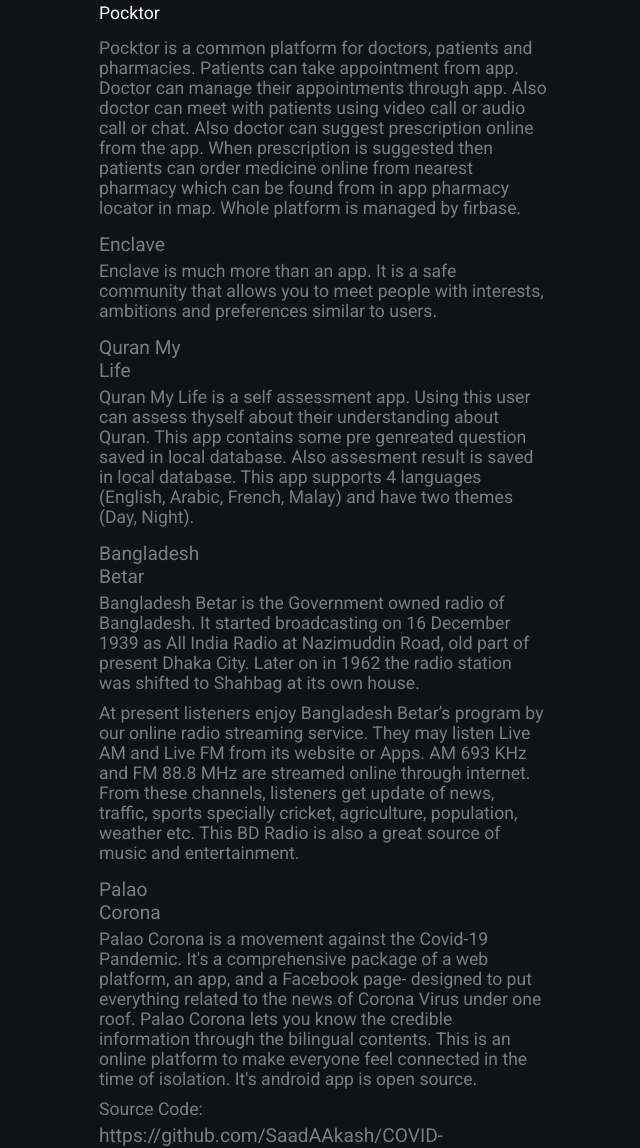
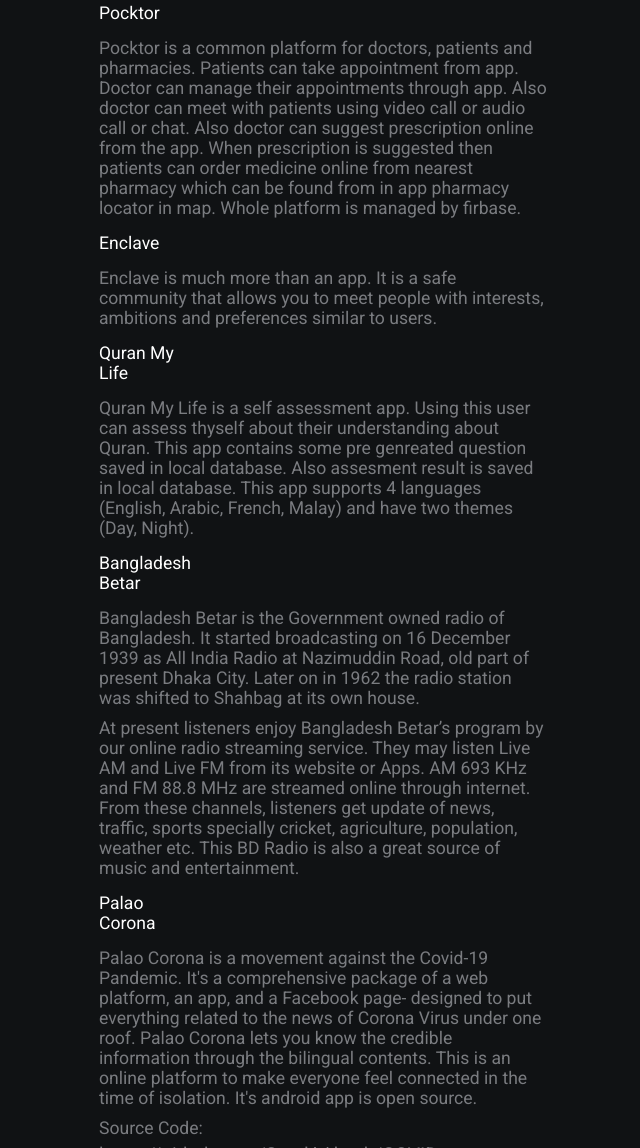
Before and after one commit to ahasanulk99/myportfolio, a plain HTML site: page index.html in a window 1280 px wide. Shown: the part 516-1664 px from the top of the page, without its empty margins (541-1181 px from the left). Drawn offline with Linux system fonts and the light colour scheme.

Commit message:
Update index.html

```diff
--- a/index.html
+++ b/index.html
@@ -26,17 +26,17 @@
             <a href="https://pocktor.com"><p style="color:white">Pocktor</p></a>
             <p>Pocktor is a common platform for doctors, patients and pharmacies. Patients can take appointment from app. Doctor can manage their appointments through app. Also doctor can meet with patients using video call or audio call or chat. Also doctor can suggest prescription online from the app. When prescription is suggested then patients can order medicine online from nearest pharmacy which can be found from in app pharmacy locator in map. Whole platform is managed by firbase.</p>
 
-            <a href="https://play.google.com/store/apps/details?id=com.enclaveapp.enclave">Enclave</a>
+            <a href="https://play.google.com/store/apps/details?id=com.enclaveapp.enclave"><p style="color:white">Enclave</p></a>
             <p>Enclave is much more than an app. It is a safe community that allows you to meet people with interests, ambitions and preferences similar to users.</p>
 
-            <a href="https://play.google.com/store/apps/details?id=co.megaminds.quranmylife">Quran My Life</a>
+            <a href="https://play.google.com/store/apps/details?id=co.megaminds.quranmylife"><p style="color:white">Quran My Life</p></a>
             <p>Quran My Life is a self assessment app. Using this user can assess thyself about their understanding about Quran. This app contains some pre genreated question saved in local database. Also assesment result is saved in local database. This app supports 4 languages (English, Arabic, French, Malay) and have two themes (Day, Night).</p>
 
-            <a href="https://play.google.com/store/apps/details?id=com.bangladesh.betar">Bangladesh Betar</a>
+            <a href="https://play.google.com/store/apps/details?id=com.bangladesh.betar"><p style="color:white">Bangladesh Betar</p></a>
             <p>Bangladesh Betar is the Government owned radio of Bangladesh. It started broadcasting on 16 December 1939 as All India Radio at Nazimuddin Road, old part of present Dhaka City. Later on in 1962 the radio station was shifted to Shahbag at its own house.</p>
             <p>At present listeners enjoy Bangladesh Betar’s program by our online radio streaming service. They may listen Live AM and Live FM from its website or Apps. AM 693 KHz and FM 88.8 MHz are streamed online through internet. From these channels, listeners get update of news, traffic, sports specially cricket, agriculture, population, weather etc. This BD Radio is also a great source of music and entertainment.</p>
 
-            <a href="https://palaocorona.xyz/">Palao Corona</a>
+            <a href="https://palaocorona.xyz/"><p style="color:white">Palao Corona</p></a>
             <p>Palao Corona is a movement against the Covid-19 Pandemic. It's a comprehensive package of a web platform, an app, and a Facebook page- designed to put everything related to the news of Corona Virus under one roof. Palao Corona lets you know the credible information through the bilingual contents. This is an online platform to make everyone feel connected in the time of isolation. It's android app is open source.</p>
             <p>Source Code: <a href="https://github.com/SaadAAkash/COVID-19-Bangladesh-Android">https://github.com/SaadAAkash/COVID-19-Bangladesh-Android</a></p>
             <h2>Contact</h2>
```
